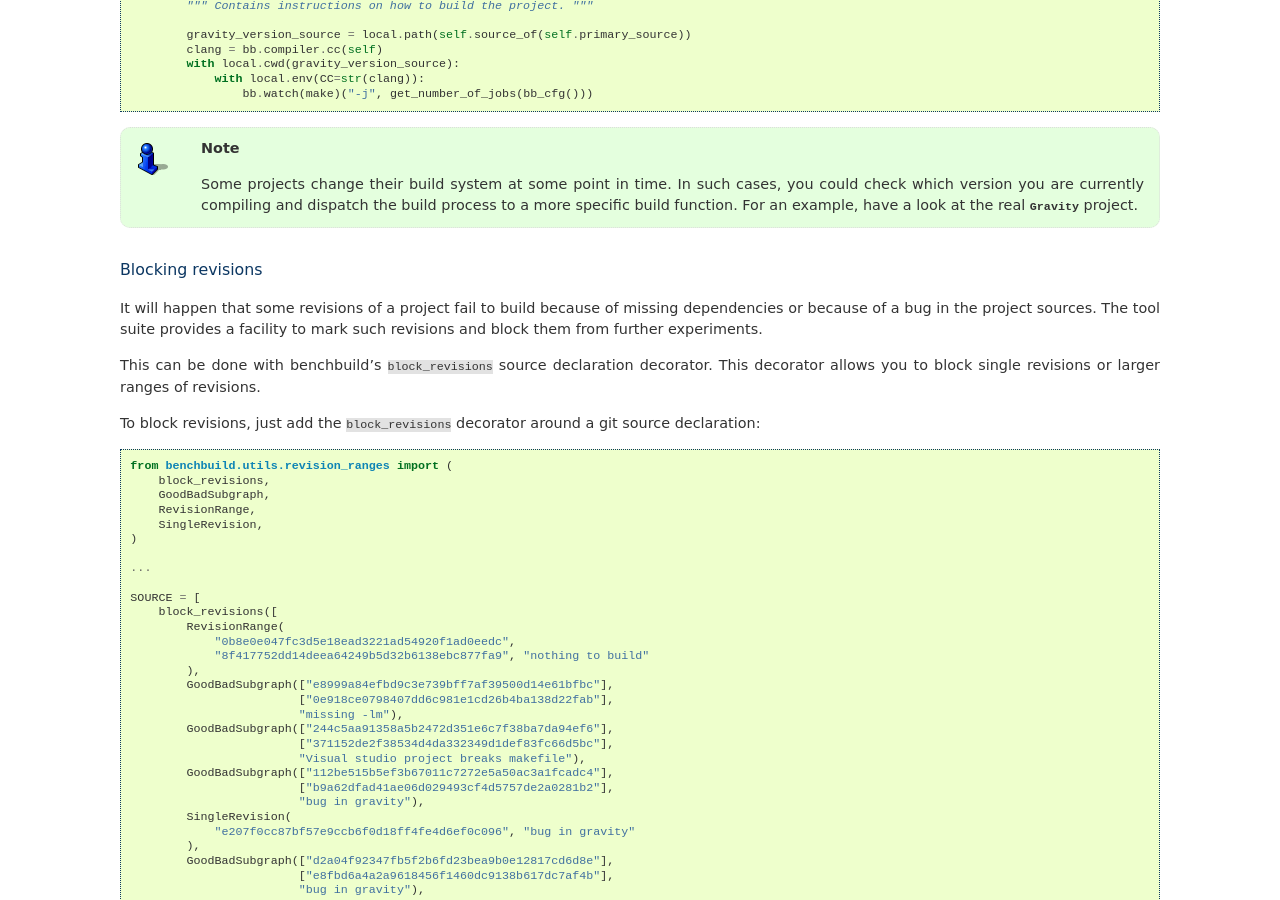
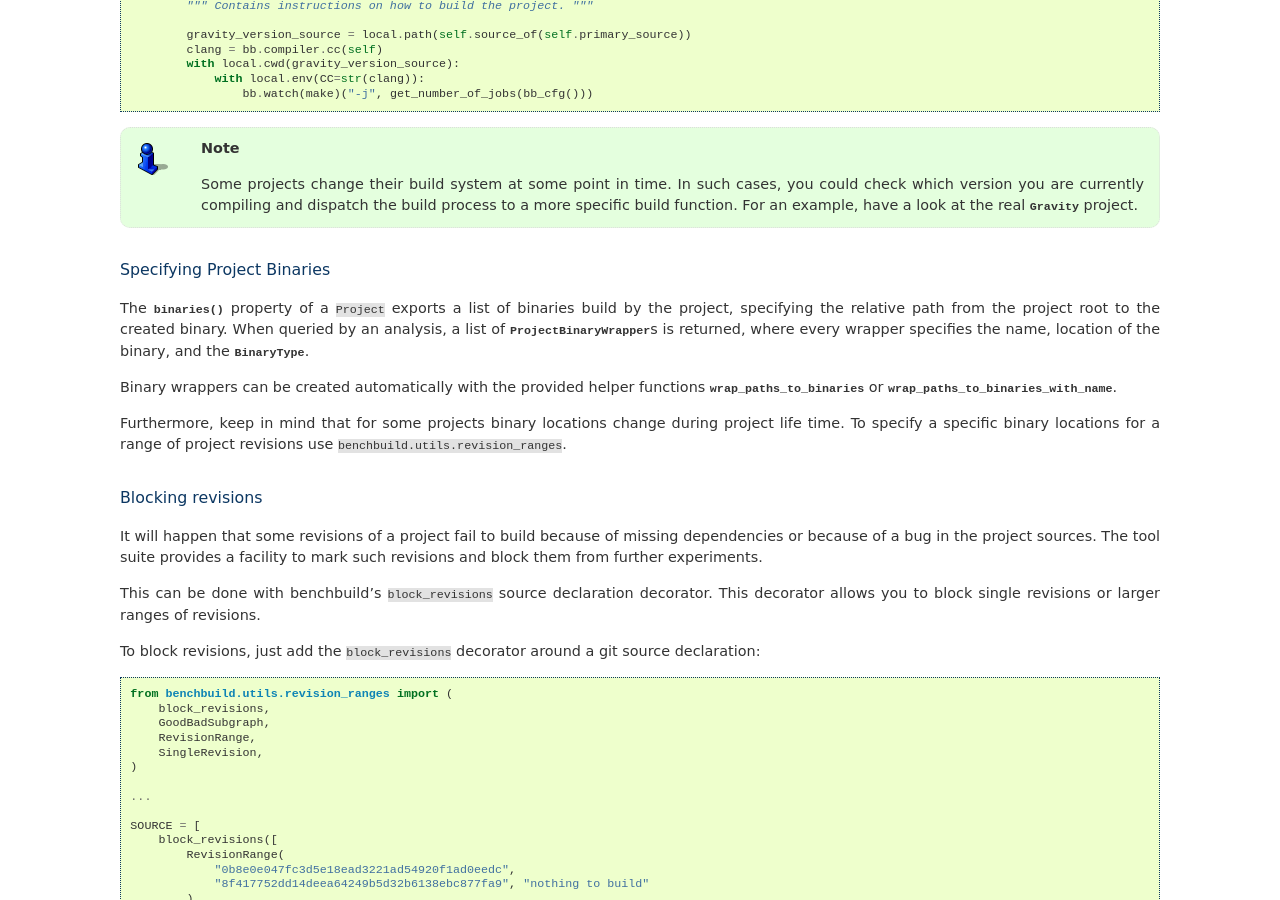
Before and after one commit to se-sic/VaRA-Tool-Suite, a Sphinx documentation site: the page built from docs/source/vara-ts-api/projects.rst, in a window 1280 px wide and 900 px high, scrolled down 1089 px. Built offline with Sphinx 7.4.7, drawn with Linux system fonts in a browser that asks for light colours; the version number could not be read and is left out.

Commit message:
Adds documentation for ProjectBinaryWrappers

```diff
--- a/docs/source/vara-ts-api/projects.rst
+++ b/docs/source/vara-ts-api/projects.rst
@@ -81,6 +81,25 @@ template for your own project::
     For an example, have a look at the real
     :class:`Gravity<varats.projects.c_projects.gravity.Gravity>` project.
 
+
+Specifying Project Binaries
+...........................
+
+The :func:`~varats.project.project_util.ProjectBinaryWrapper.binaries` property
+of a ``Project`` exports a list of binaries build by the project, specifying
+the relative path from the project root to the created binary.  When queried by
+an analysis, a list of
+:class:`~varats.project.project_util.ProjectBinaryWrapper`\ s is returned,
+where every wrapper specifies the name, location of the binary, and the
+:class:`~varats.project.project_util.BinaryType`.
+
+Binary wrappers can be created automatically with the provided helper functions
+:class:`~varats.project.project_util.wrap_paths_to_binaries` or
+:class:`~varats.project.project_util.wrap_paths_to_binaries_with_name`.
+
+Furthermore, keep in mind that for some projects binary locations change during
+project life time.  To specify a specific binary locations for a range of
+project revisions use ``benchbuild.utils.revision_ranges``.
 
 Blocking revisions
 ..................
```
Also changed, not shown: 1 other file.
